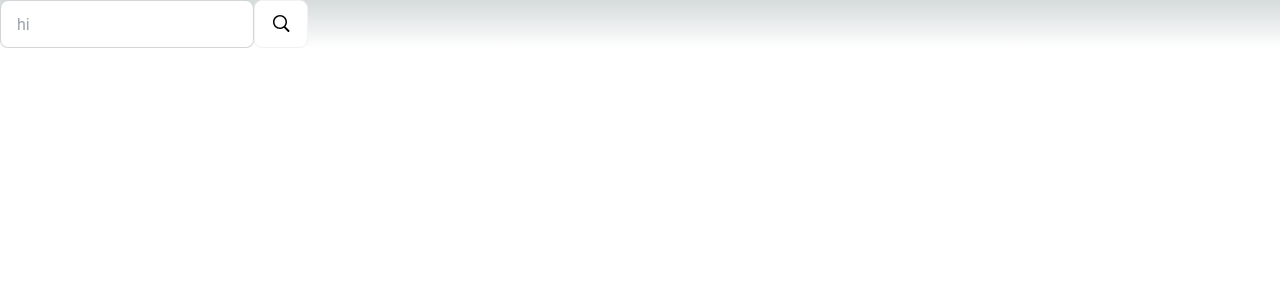
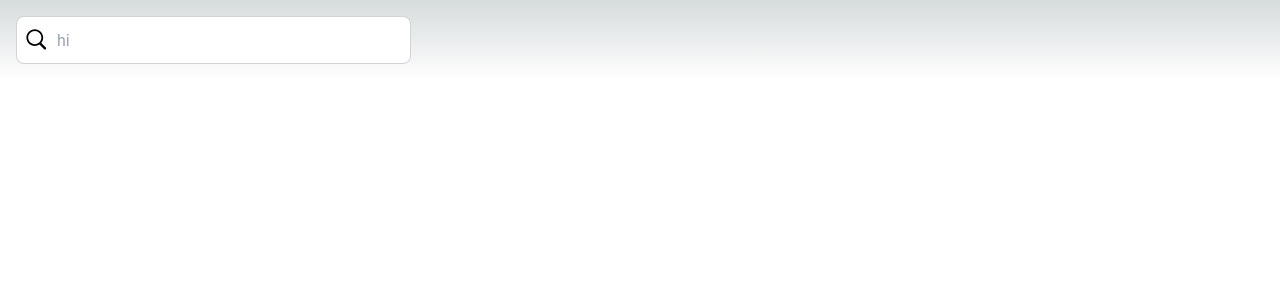
Before and after one commit to Beammi/Nebula, a Next.js app in the folder nebula/: page /home in a window 1280 px wide. Shown: the top 300 px of the page. Built offline with nearby package versions, Linux system fonts and the light colour scheme.

Commit message:
Fix Search Bar

```diff
--- a/nebula/src/components/SearchBar.tsx
+++ b/nebula/src/components/SearchBar.tsx
@@ -1,17 +1,26 @@
 interface ISearchBar {
-  style?: string
   text?: string
 }
 
-const P: React.FunctionComponent<ISearchBar> = ({ style, text }) => {
+const SearchBar: React.FunctionComponent<ISearchBar> = ({ text }) => {
   return (
-    <div className="relative">
-      <input type="text" className="input input-bordered" placeholder={text} />
-      <button className="btn bg-white absolute">
+
+      <div className="relative w-full p-4 max-w-md sm:w-3/4 lg:w-1/3 xl:w-1/3 ">
+        <input
+          type="text"
+          className="pl-10 pr-4 py-2 w-full input input-bordered "
+          placeholder={text}
+        />
+        <img
+          src="/images/icnSearch.svg"
+          alt="search icon"
+          className="absolute left-6 top-1/2 transform -translate-y-1/2 w-6 h-6"
+        />
+        {/* <button className="p-2 btn bg-white">
         <img src="/images/icnSearch.svg" alt="search icon" />
+      </button> */}
+      </div>
 
-      </button>
-    </div>
   )
 }
-export default P
+export default SearchBar
```
